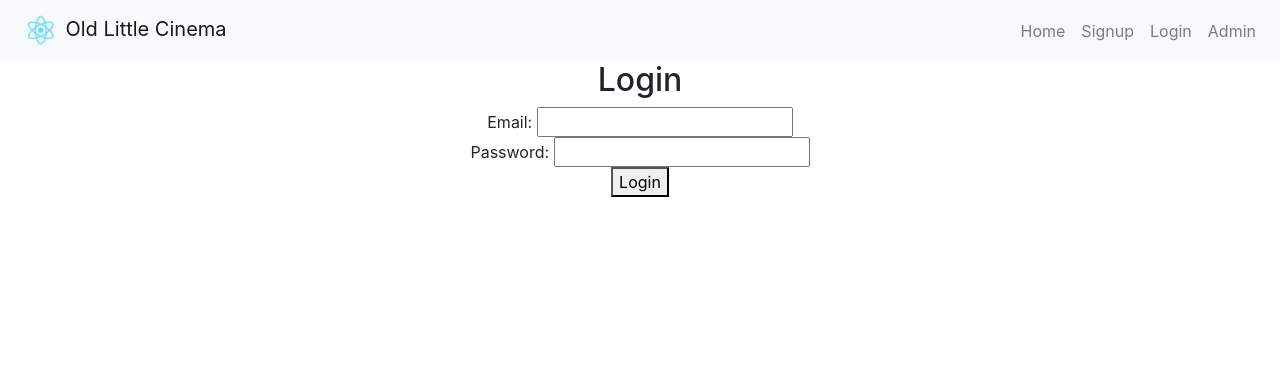
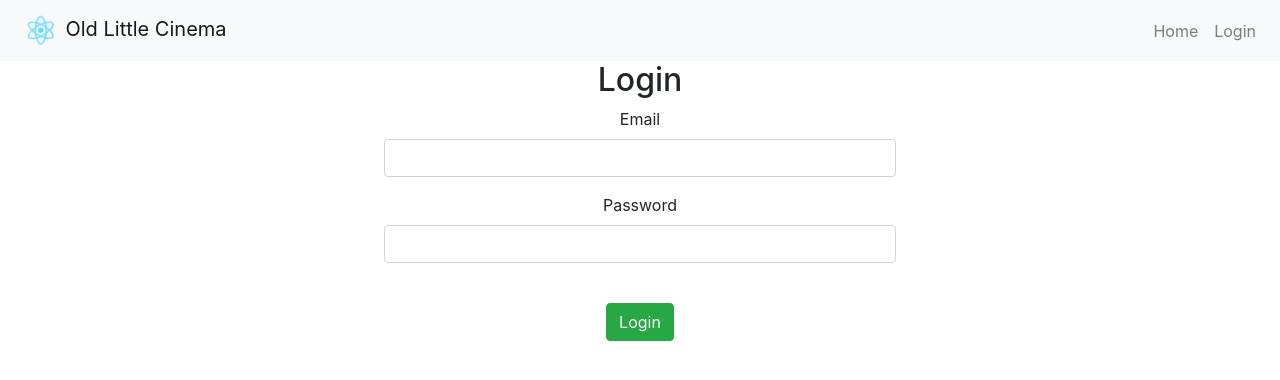
Before and after one commit to silvio-galli/old-little-cinema, a React (Create React App) app in the folder client/: page /login in a window 1280 px wide. Shown: the top 380 px of the page. Built offline with nearby package versions, Linux system fonts and the light colour scheme.

Commit message:
Only one user

```diff
--- a/client/src/components/App.js
+++ b/client/src/components/App.js
@@ -1,5 +1,5 @@
 import React, { Component } from 'react';
-import { Route, Switch } from 'react-router-dom';
+import { Route, Switch, Redirect } from 'react-router-dom';
 import Home from './Home';
 import Admin from './Admin';
 import Login from './Login';
@@ -19,6 +19,14 @@ import {
   NavLink } from 'reactstrap';
 
 
+const PrivateRoute = ({ component: Component, ...rest }) => (
+  <Route {...rest} render={(props) => (
+    api.isLoggedIn()
+    ? <Component {...props} />
+    : <Redirect to='/login' />
+  )} />
+)
+
 class App extends Component {
   constructor(props) {
     super(props)
@@ -37,6 +45,7 @@ class App extends Component {
     });
   }
 
+
   render() {
     return (
       <div className="App">
@@ -51,9 +60,9 @@ class App extends Component {
               <NavItem>
                 <NavLink href="/">Home</NavLink>
               </NavItem>
-              <NavItem>
+              {/* <NavItem>
                 {!api.isLoggedIn() && <NavLink href="/signup">Signup</NavLink> }
-              </NavItem>
+              </NavItem> */}
               <NavItem>
                 {!api.isLoggedIn() && <NavLink href="/login">Login</NavLink> }
               </NavItem>
@@ -61,7 +70,7 @@ class App extends Component {
                 {api.isLoggedIn() && <NavLink href="/" onClick={(e) => this.handleLogoutClick(e)}>Logout</NavLink> }
               </NavItem>
               <NavItem>
-                <NavLink href="/admin">Admin</NavLink>
+              {api.isLoggedIn() && <NavLink href="/admin">Admin</NavLink> }
               </NavItem>
             </Nav>
           </Collapse>
@@ -70,9 +79,9 @@ class App extends Component {
           <Route path="/" exact component={Home} />
           {/* <Route path="/countries" component={Countries} /> */}
           {/* <Route path="/add-country" component={AddCountry} /> */}
-          <Route path="/signup" component={Signup} />
+          {/* <Route path="/signup" component={Signup} /> */}
           <Route path="/login" component={Login} />
-          <Route path="/admin" exact component={Admin} />
+          <PrivateRoute path="/admin" exact component={Admin} />
           {/* <Route path="/movies/:movieId" component={MoviePage} />
           <Route path="/events/:eventId" component={EventPage} /> */}
           <Route render={() => <h2>404</h2>} />
--- a/client/src/components/Login.js
+++ b/client/src/components/Login.js
@@ -33,10 +33,18 @@ class Login extends Component {
     return (
       <div className="Login">
         <h2>Login</h2>
-        <form>
-          Email: <input type="text" value={this.state.email} onChange={(e) => {this.handleInputChange("email", e)}} /> <br/>
-          Password: <input type="password" value={this.state.password} onChange={(e) => {this.handleInputChange("password", e)}}  /> <br/>
-          <button onClick={(e) => this.handleClick(e)}>Login</button>
+        <form className="form mx-auto login-form">
+          <div className="form-group">
+            <label>Email</label>
+            <input className="form-control" type="text" value={this.state.email} onChange={(e) => {this.handleInputChange("email", e)}} />
+          </div>
+          <div className="form-group">
+            <label>Password</label>
+            <input className="form-control" type="password" value={this.state.password} onChange={(e) => {this.handleInputChange("password", e)}}  /> <br/>
+          </div>
+          <div className="form-group">
+            <button type="submit" onClick={(e) => this.handleClick(e)} className="btn btn-success">Login</button>
+          </div>
         </form>
       </div>
     );
--- a/client/src/index.css
+++ b/client/src/index.css
@@ -2,6 +2,9 @@ body {
   margin: 0;
   padding: 0;
   font-family: sans-serif;
+}
+.login-form {
+  width:40%;
 }
 .movie {
   text-align: left;
```
Also changed, not shown: 1 other file (tests, documents, lock files or other folders).
